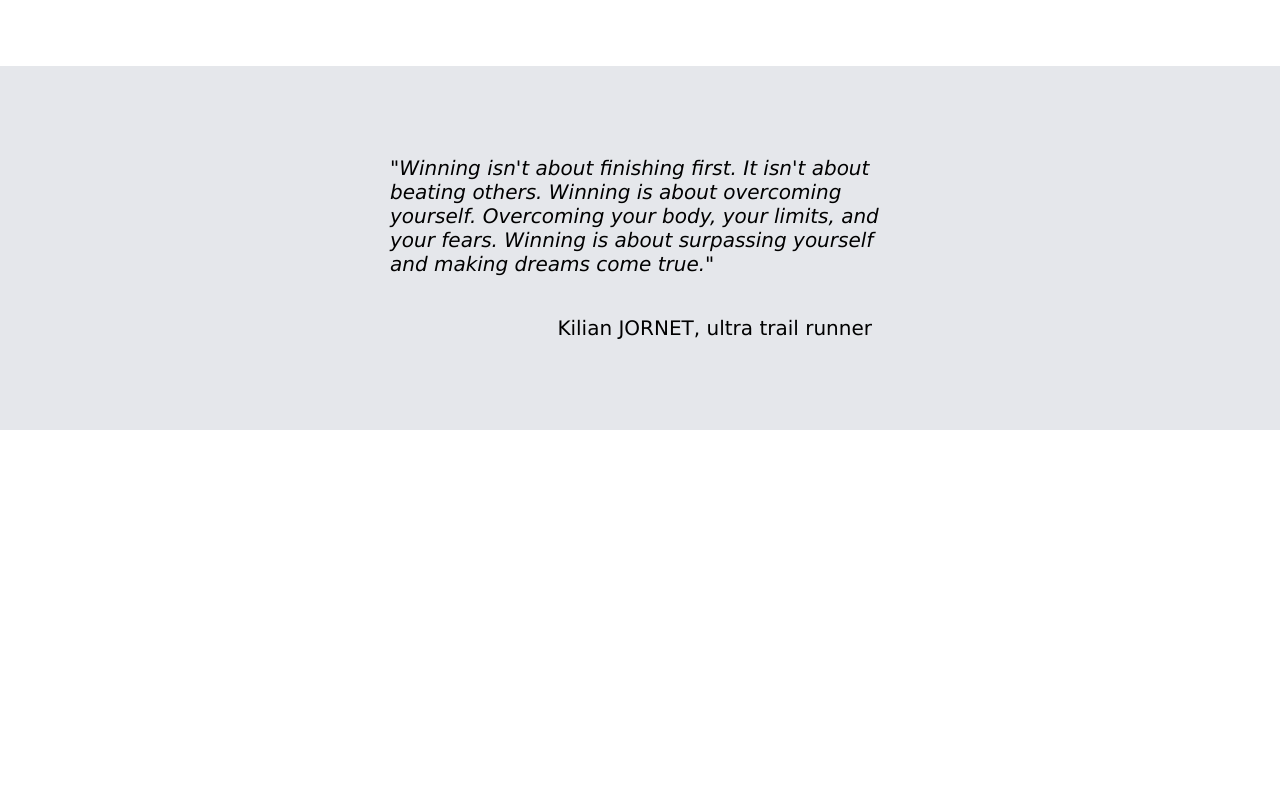
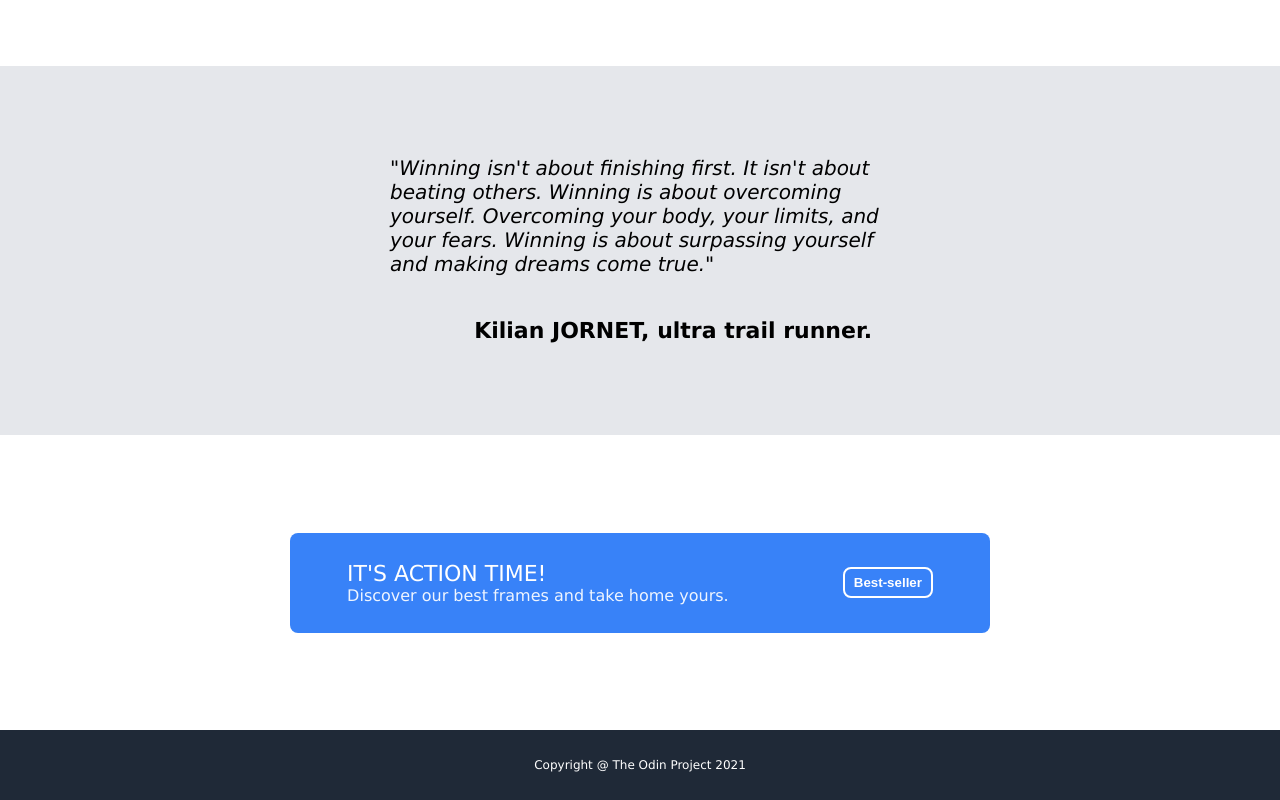
Before and after one commit to vladvlad971/landing-page, a plain HTML site: page index.html in a window 1280 px wide. Shown: the part 921-1721 px from the top of the page. Before the commit the page ends 1351 px from the top, so only its background shows below. Drawn offline with Linux system fonts and the light colour scheme.

Commit message:
Completion of the landing page project
Creation and completion of the last two containers (action container and footer:)

```diff
--- a/index.html
+++ b/index.html
@@ -19,9 +19,9 @@
     </div>
       <div class="info-header">
         <div class="text-info">
-          <h1><em>THE BEST <br> ONLY</em></h1>
+          <h1><em>ONLY <br> THE BEST</em></h1>
           <p>A selection of the world's best brands gathered in one place for your greatest pleasure!</p>
-          <button name="button">Best-seller</button>
+          <button class="button-one">Best-seller</button>
         </div>
         <div class="img-info"><img src="./main.jpg" width="450px" height="auto" alt=""></div>
       </div>
@@ -50,10 +50,22 @@
     <div class="body-container_two">
       <div class="citation">
       <p><em>"Winning isn't about finishing first. It isn't about beating others. Winning is about overcoming yourself. Overcoming your body, your limits, and your fears. Winning is about surpassing yourself and making dreams come true."</em></p>
-      <p>Kilian JORNET, ultra trail runner</p>
+      <p>Kilian JORNET, ultra trail runner.</p>
+    </div>
+  </div>
+  <div class="body-container_three">
+    <div class="container-of-action">
+      <div class="action-p">
+      <p>IT'S ACTION TIME!</p>
+      <p>Discover our best frames and take home yours.</p>
+      </div>
+      <a href="#"><button class="button-two">Best-seller</button></a>
     </div>
   </div>
   </body>
   <footer>
+    <div class="footer">
+      <p>Copyright @ The Odin Project 2021</p>
+    </div>
   </footer>
 </html>
--- a/styles.css
+++ b/styles.css
@@ -84,7 +84,7 @@ p{
     font-size: 20px;
 }
 
-button{
+button.button-one{
     display: flex;
     margin-right: 300px;
     align-items: center;
@@ -162,4 +162,73 @@ div.citation p:last-child{
     display: flex;
     justify-content: flex-end;
     padding-right: 18px;
+    font-size: 22px;
+    font-weight: 900;
 }
+
+div.body-container_three{
+    height: 295px;
+    display: flex;
+    align-items: center;
+    justify-content: space-around;
+    color: white;
+}
+
+div.container-of-action{
+    display: flex;
+    justify-content: space-around;
+    align-items: center;
+    width: 700px;
+    height:100px;
+    background-color: #3882F8;
+    border-radius: 8px;
+}
+
+button.button-two{
+    display: flex;
+    border: 2px solid white;
+    border-radius: 8px;
+    background-color: #3882F8;
+    color: white;
+    align-items: center;
+    justify-content: center;
+    padding-top: 6px;
+    padding-bottom: 6px;
+    font-weight: 700;
+    flex-shrink: 0;
+    width: 90px;
+}
+
+div.action-p{
+    display: flex;
+    flex-direction: column;
+}
+
+div.action-p p:last-child{
+    margin-top: 0;
+    margin-bottom: 0;
+    font-size: 16px;
+    color: rgba(255, 255, 255, 0.918);
+    font-weight: 200;
+}
+
+div.action-p p:first-child{
+    margin-top: 0;
+    margin-bottom: 0;
+    font-size: 22px;
+    font-weight: 300;
+}
+
+div.footer{
+    display: flex;
+    align-items: center;
+    justify-content: center;
+    font-family: 'Lucida Sans', 'Lucida Sans Regular', 'Lucida Grande', 'Lucida Sans Unicode', Geneva, Verdana, sans-serif;
+    background-color: #1F2937;
+    color: white;
+    height: 70px;
+}
+
+div.footer p{
+    font-size: 12px;
+}
```
